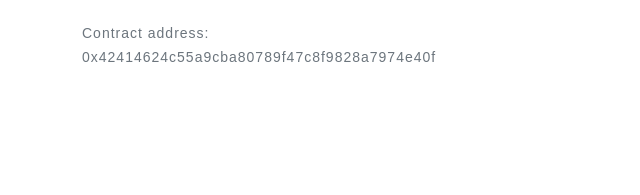
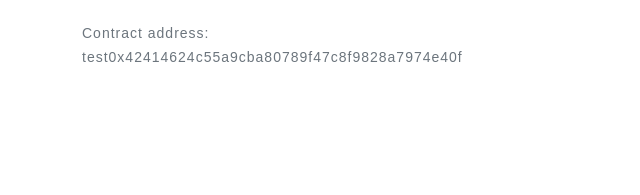
Before and after one commit to WebPostService/doge, a plain HTML site: page source/saved_resource.html in a window 1280 px wide. Shown: the part 476-671 px from the top of the page, 0-640 px from the left. Drawn offline with Linux system fonts and the light colour scheme.

Commit message:
Update saved_resource.html

```diff
--- a/source/saved_resource.html
+++ b/source/saved_resource.html
@@ -49,7 +49,7 @@
 	   <a href="./paper/white.pdf" target="_blank"><img src="./image/white.jpg"></a>
 
        <div class="get-link mt-4">
-        <a href="https://bscscan.com/token/0x42414624c55a9cba80789f47c8f9828a7974e40f" class="text-primary font-weight-600 f-14" target="_blank"><span class="text-muted font-weight-500">Contract address:<br> 0x42414624c55a9cba80789f47c8f9828a7974e40f</span></a>       </div>
+        <a href="https://bscscan.com/token/0x42414624c55a9cba80789f47c8f9828a7974e40f" class="text-primary font-weight-600 f-14" target="_blank"><span class="text-muted font-weight-500">Contract address:<br> test0x42414624c55a9cba80789f47c8f9828a7974e40f</span></a>       </div>
       </div>
       <div class="col-lg-6 mt-5">
        <div class="animation-image" id="home-animation">
```
